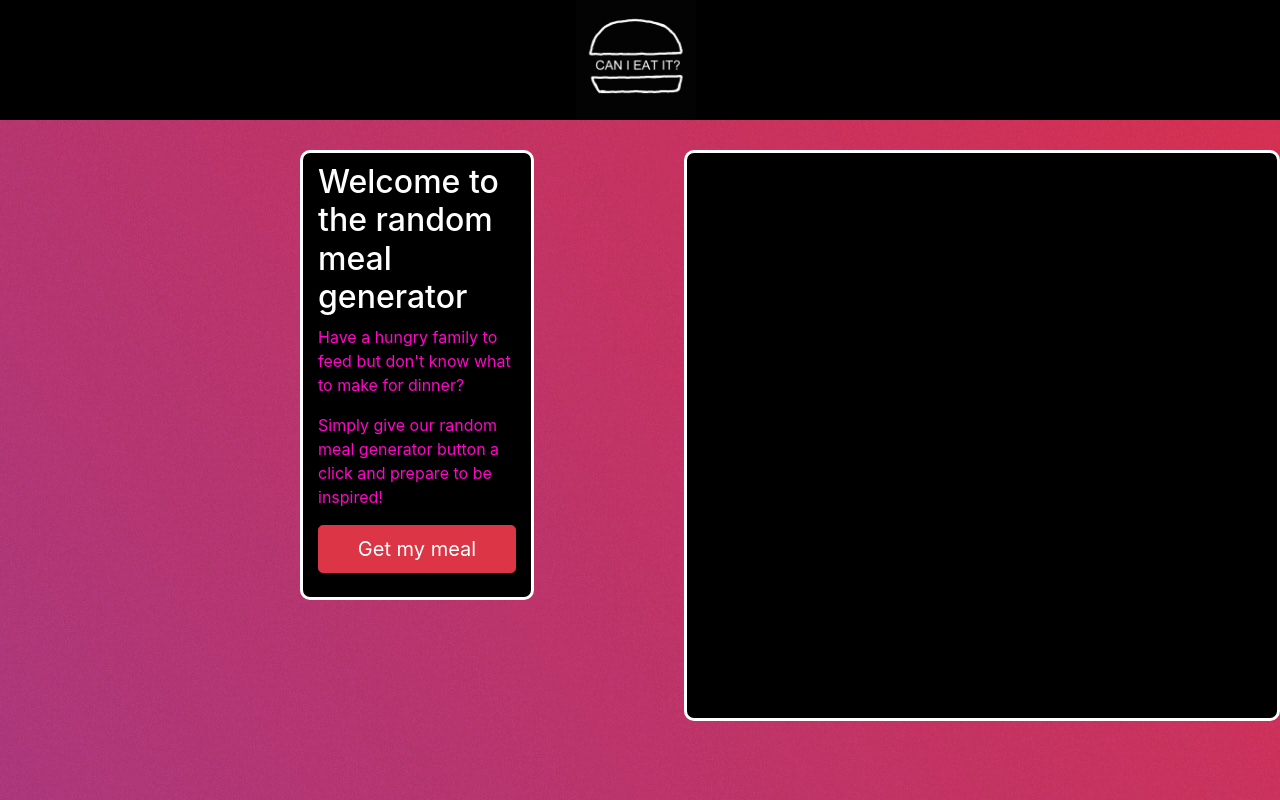
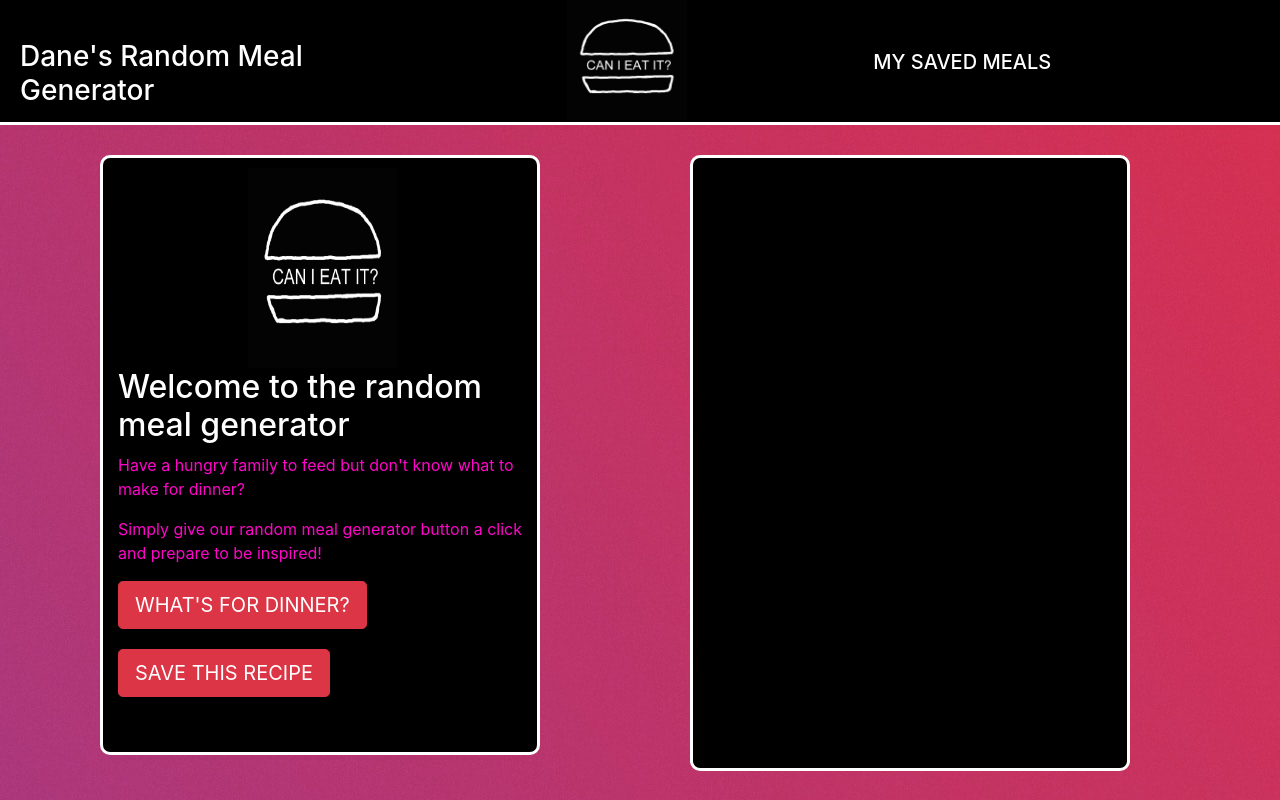
Before and after one commit to GreatestDane/MealTime, a React (Create React App) app in the folder client/: page / in a window 1280 px wide. Built offline with nearby package versions, Linux system fonts and the light colour scheme.

Commit message:
The entire random meal generator functionality is complete, the only thing missing is a new font from font-awesome. After that I will be moving on to the backend portion, creating functionality to archive recipes that I like

```diff
--- a/client/src/Home/Home.css
+++ b/client/src/Home/Home.css
@@ -11,9 +11,9 @@ body {
 #meal-search-content {
     background: black;
     color: rgb(255, 5, 201);
-    width: 300px;
-    height: 450px ;
-    margin: 30px 0px 0px 300px;
+    width: 100%;
+    height: 600px ;
+    margin: 30px 0px 0px 100px;
     padding: 10px 15px 0px 15px;
     border-style: solid;
     border-color: white;
@@ -22,12 +22,22 @@ body {
     flex-direction: column;
 }
 
+#content-logo {
+    height: 200px;
+    width: 150px;
+    margin-left: 130px;
+}
+
+/* #content-margin {
+    margin-top: 20px;
+} */
+
 #meal-search-result {
     background: black;
     color: rgb(255, 5, 201);
-    /* width: 300px; */
+    width: 100%;
     /* height: 400px; */
-    margin: 30px 0px 0px 150px;
+    margin: 30px 150px 20px 150px;
     padding: 10px 15px 0px 15px;
     border-style: solid;
     border-color: white;
@@ -45,6 +55,11 @@ img {
     width: 250px;
 }
 
+
 #instructions {
     color: white;
 }
+
+#save-button {
+    margin-top: 20px;
+}
--- a/client/src/Home/Home.js
+++ b/client/src/Home/Home.js
@@ -1,4 +1,5 @@
 import React, { Component } from 'react';
+import ReactPlayer from 'react-player';
 import './Home.css';
 
 class Home extends Component {
@@ -21,7 +22,7 @@ class Home extends Component {
 
                 //Create array of ingredients to set to state
                 let ingredientsArray = [];
-            for (let i = 1;  i < 20; i++) {
+                for (let i = 1; i < 20; i++) {
                     if (data.meals[0][`strIngredient${i}`] === "" || data.meals[0][`strIngredient${i}`] === null) {
                         console.log("empty ingredient string");
                     }
@@ -32,7 +33,7 @@ class Home extends Component {
 
                 //Create array of measurements to set to state
                 let measureArray = [];
-             for (let i = 1;  i < 20; i++) {
+                for (let i = 1; i < 20; i++) {
                     if (data.meals[0][`strMeasure${i}`] === "" || data.meals[0][`strMeasure${i}`] === null) {
                         console.log("empty measurement string");
                     }
@@ -81,10 +82,16 @@ class Home extends Component {
             <div>
                 <div className="flex-container">
                     <div id="meal-search-content">
+                        <div id="content-margin">
+                            <img src='/images/eat.jpg' alt='logo' id='content-logo' />
                             <h2>Welcome to the random meal generator</h2>
                             <p>Have a hungry family to feed but don't know what to make for dinner?</p>
                             <p>Simply give our random meal generator button a click and prepare to be inspired!</p>
-                        <button className="btn btn-danger btn-lg" onClick={() => this.fetchMeal()}>Get my meal</button>
+                            <button className="btn btn-danger btn-lg" onClick={() => this.fetchMeal()}>WHAT'S FOR DINNER?</button>
+                            <br></br>
+                            <button className="btn btn-danger btn-lg" id="save-button">SAVE THIS RECIPE</button>
+
+                        </div>
                     </div>
                     <div id="meal-search-result">
                         <h2>{this.state.mealName}</h2>
@@ -93,7 +100,10 @@ class Home extends Component {
                             {this.renderIngredients()}
                         </ol>
                         <p id="instructions">{this.state.instructions}</p>
-                        <iframe width="560" height="315" src={this.state.youtube} frameborder="0" allow="accelerometer; autoplay; encrypted-media; gyroscope; picture-in-picture" allowfullscreen></iframe>
+                        <ReactPlayer
+                            width={400}
+                            url={this.state.youtube}
+                        />
                     </div>
                 </div>
             </div>
--- a/client/src/components/Header/Header.css
+++ b/client/src/components/Header/Header.css
@@ -1,12 +1,25 @@
+
 #header {
     width: 100%;
-    height: 120px;
+    height: 125px;
     background: black;
     box-sizing: border-box;
+    border-bottom: white solid;
 }
 
 #eat {
+    margin-left: 130px;
     height: 120px;
     width: 120px;
-    margin-left: 45%;
 }
+
+h3 {
+    margin-left: 20px;
+    margin-top: 40px;
+    color: white;
+}
+
+h5 {
+    margin-top: 50px;
+    color: white;
+}
--- a/client/src/components/Header/Header.js
+++ b/client/src/components/Header/Header.js
@@ -5,7 +5,19 @@ const Header = () => {
     return (
         <div id="header">
             <div id="header-content">
-                <img src="./images/eat.jpg" alt="eat it" id="eat" />
+                <div className="row">
+                    <div className="col-4">
+                        <h3>Dane's Random Meal Generator</h3>
+                    </div>
+                    <div className="col-4">
+                        <img src="./images/eat.jpg" alt="eat it" id="eat" />
+                    </div>
+                    <div className="col-4">
+                        <h5>MY SAVED MEALS</h5>
+                    </div>
+                </div>
+                {/* <h3>Dane's Random Meal Generator</h3>
+                <img src="./images/eat.jpg" alt="eat it" id="eat" /> */}
             </div>
         </div>
     )
```
Lines whose indentation alone changed are shown as unchanged.
